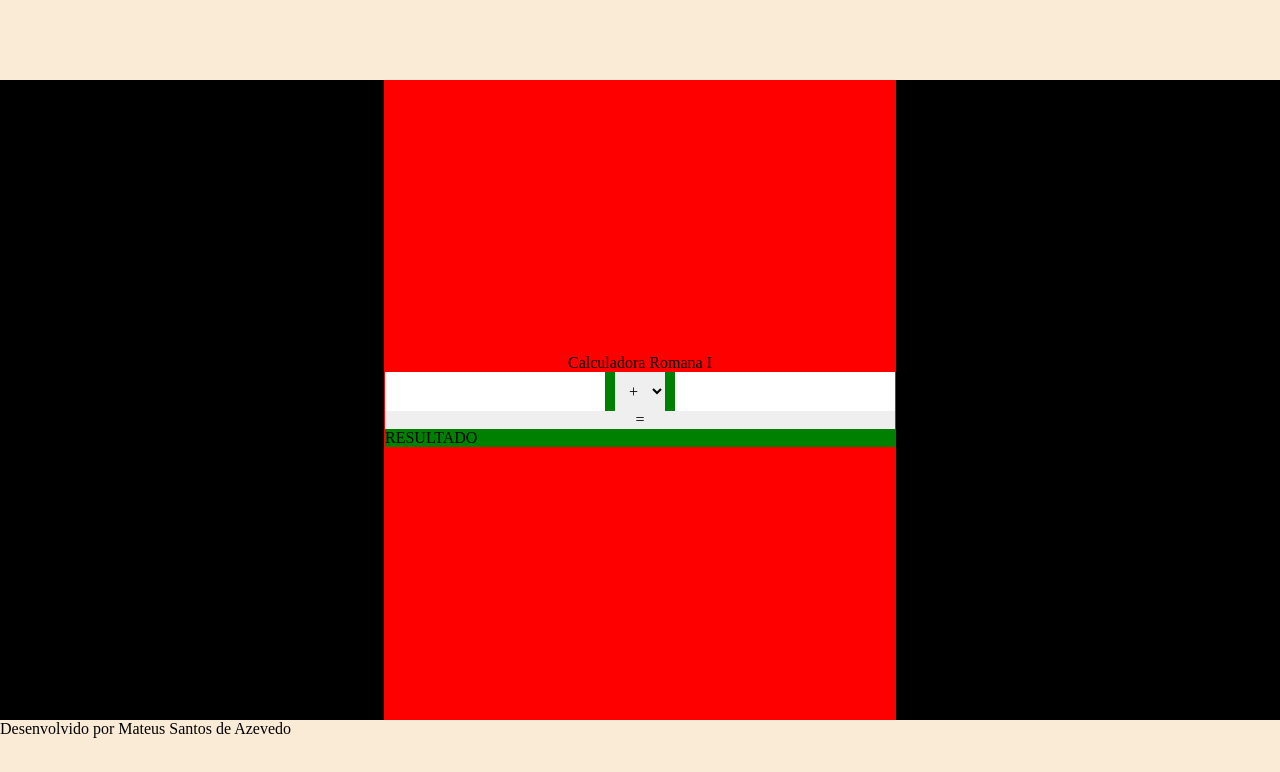
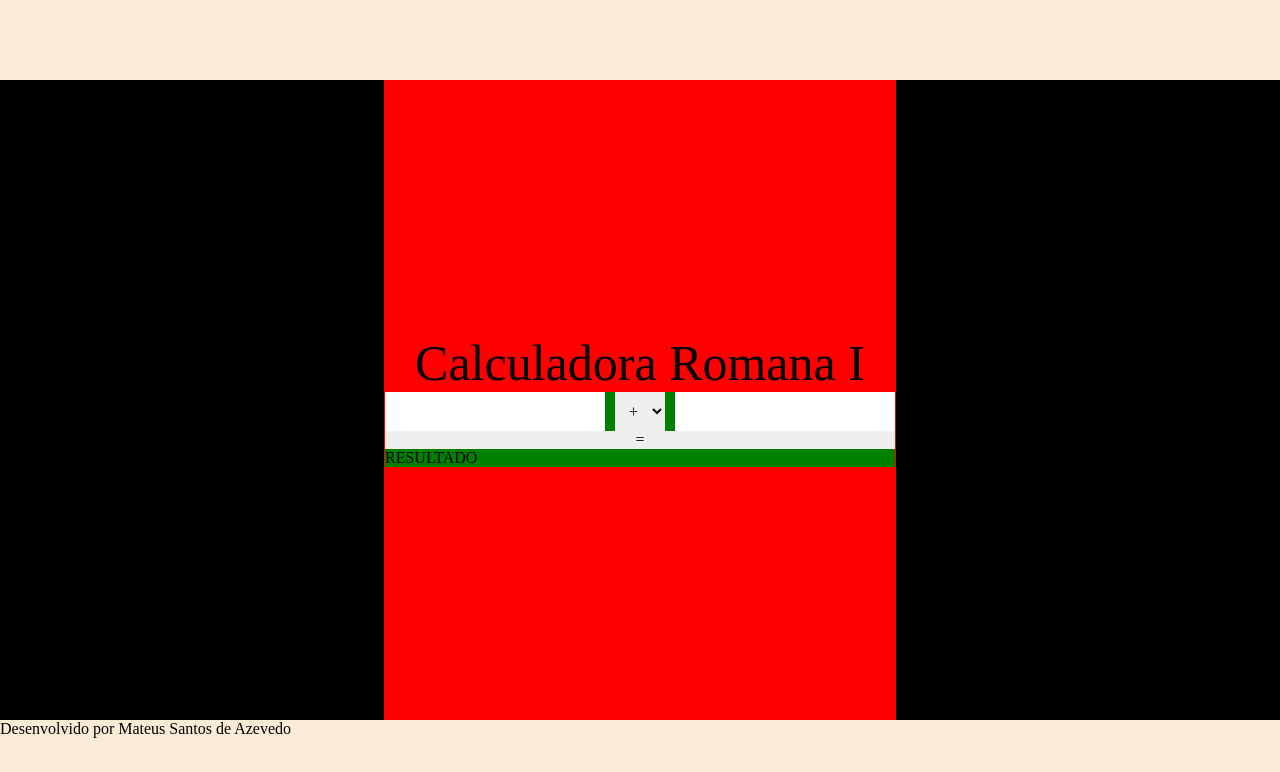
Before and after one commit to mateus-azevedo/aps-calculadora-romana-desenv-web, a website: page index.html in a window 1280 px wide. Drawn offline with Linux system fonts and the light colour scheme.

Commit message:
adiciona classe

```diff
--- a/index.html
+++ b/index.html
@@ -14,7 +14,7 @@
       <main>
         <div class="principal-container">
           <header>
-            <h1>Calculadora Romana I</h1>
+            <h1 class="calculator-title">Calculadora Romana I</h1>
           </header>
 
           <div class="calculator-container">
```
